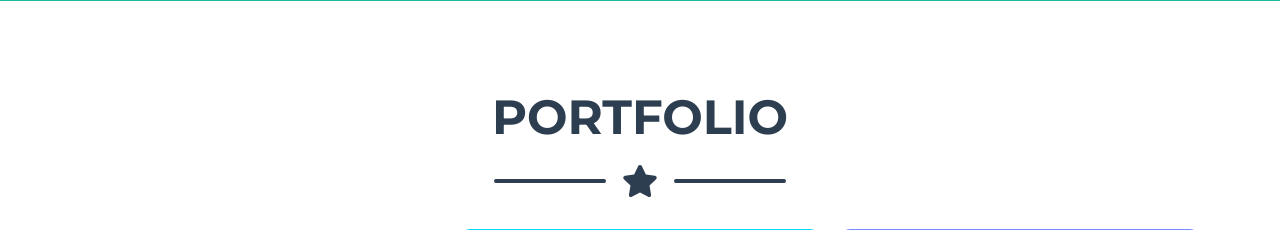
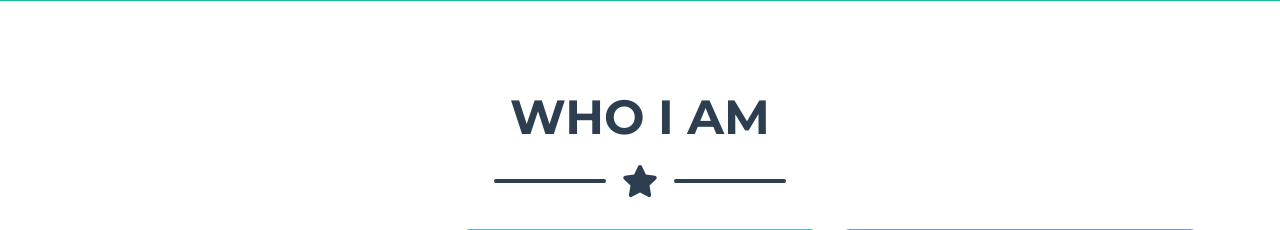
Before and after one commit to andrew-kyle92/personal-site, a Flask app: page / in a window 1280 px wide. Shown: the part 780-1010 px from the top of the page. Run offline with Flask 2, Linux system fonts and the light colour scheme; some libraries are stand-ins or nearby versions.

```diff
--- a/templates/footer.html
+++ b/templates/footer.html
@@ -154,7 +154,7 @@
                             <div class="row justify-content-center">
                                 <div class="col-lg-8">
                                     <!-- Portfolio Modal - Title-->
-                                    <h2 class="portfolio-modal-title text-secondary text-uppercase mb-0">Controller</h2>
+                                    <h2 class="portfolio-modal-title text-secondary text-uppercase mb-0">Gamer</h2>
                                     <!-- Icon Divider-->
                                     <div class="divider-custom">
                                         <div class="divider-custom-line"></div>
--- a/templates/index.html
+++ b/templates/index.html
@@ -22,7 +22,7 @@
         <section class="page-section portfolio" id="portfolio">
             <div class="container">
                 <!-- Portfolio Section Heading-->
-                <h2 class="page-section-heading text-center text-uppercase text-secondary mb-0">Portfolio</h2>
+                <h2 class="page-section-heading text-center text-uppercase text-secondary mb-0">Who I am</h2>
                 <!-- Icon Divider-->
                 <div class="divider-custom">
                     <div class="divider-custom-line"></div>
```
Also changed, not shown: main.py (+3 -6 lines).
